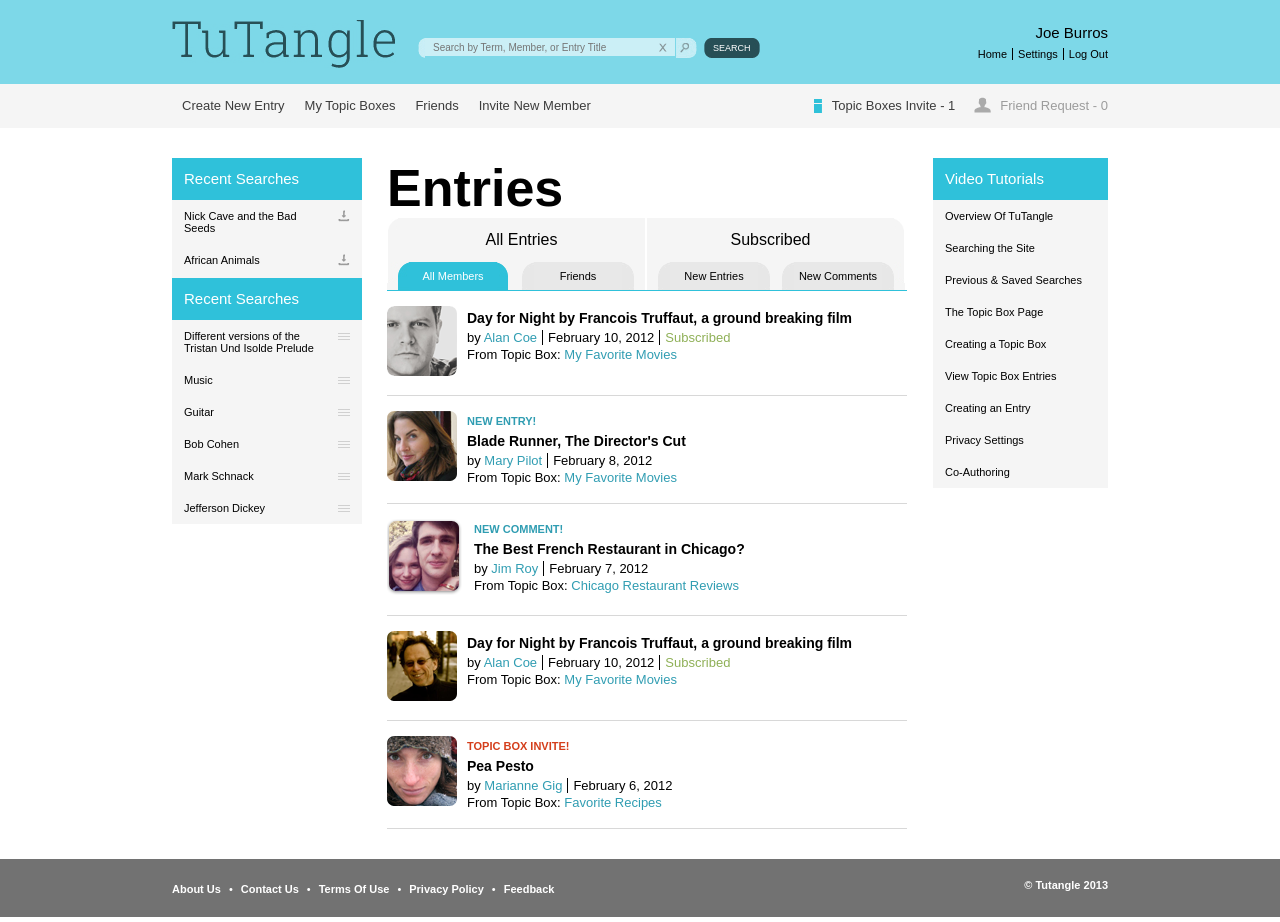
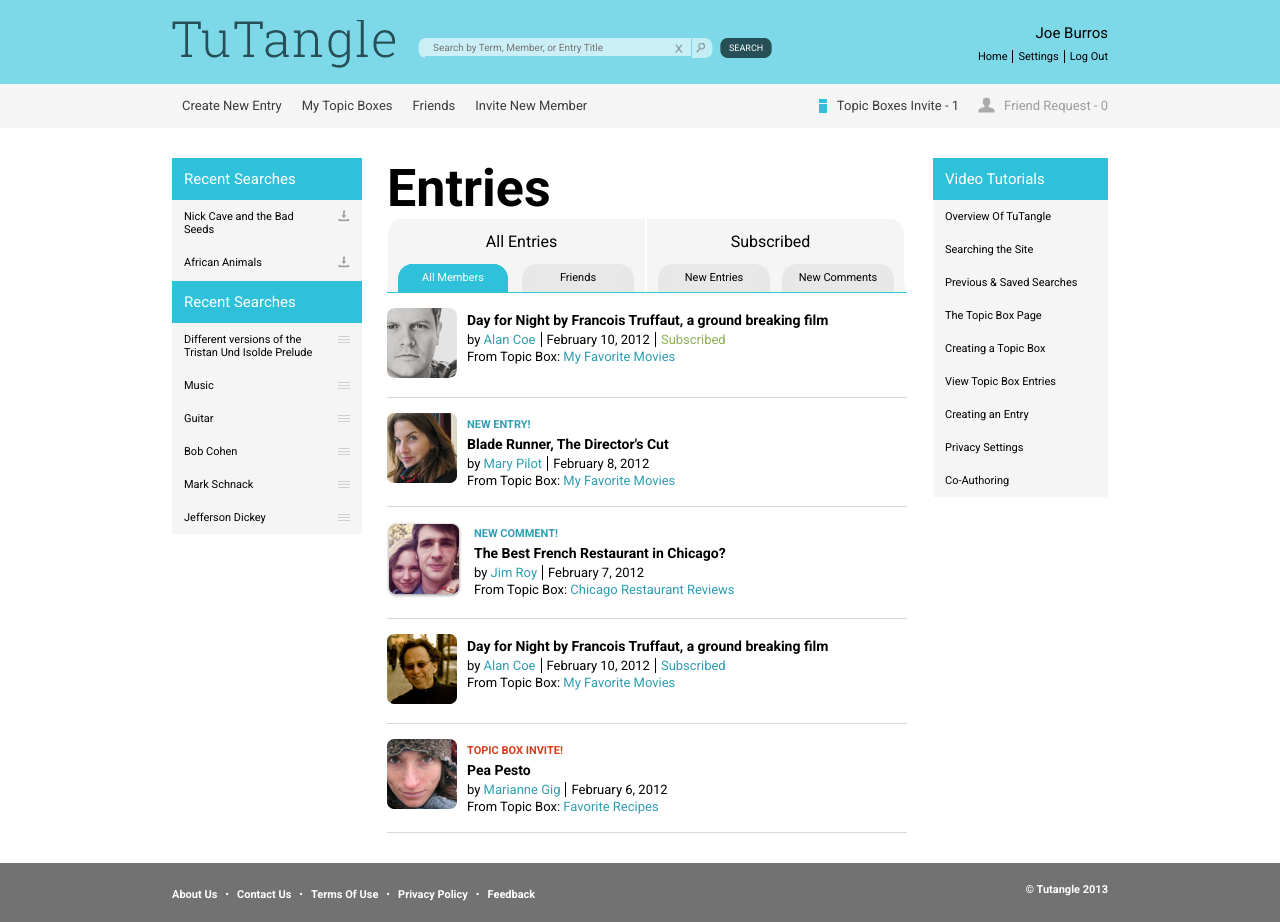
Before and after one commit to diwasp1/SE28_DibasPaudel_TuTangle, a plain HTML site: page index.html in a window 1280 px wide. Drawn offline with Linux system fonts and the light colour scheme.

Commit message:
all added

```diff
--- a/index.html
+++ b/index.html
@@ -63,7 +63,7 @@
                   <ul>
                     <li><a href="">Home</a></li>
                     <li><a href="">Settings</a></li>
-                    <li><a href="">Log Out</a></li>
+                    <li class="last"><a href="">Log Out</a></li>
                   </ul>
                 </div>
               </div>
@@ -90,7 +90,7 @@
                     </span>
                     Topic Boxes Invite - <span>1</span>
                   </li>
-                  <li>
+                  <li class="last">
                     <span class="bottom-header-icon-2 left">
                       <img src="/images/friend-request0.png" alt="" /> </span
                     >Friend Request - <span>0</span>
@@ -306,7 +306,7 @@
                           by <span><a href="#">Alan Coe</a></span>
                         </li>
                         <li>February 10, 2012</li>
-                        <li><a href="#">Subscribed</a></li>
+                        <li class="last"><a href="#">Subscribed</a></li>
                       </ul>
                       <p>From Topic Box: <span>My Favorite Movies </span></p>
                     </div>
--- a/reset.css
+++ b/reset.css
@@ -1,8 +1,8 @@
+@import url("https://fonts.googleapis.com/css2?family=Roboto:ital,wght@0,100;0,300;0,400;0,500;0,700;0,900;1,100;1,300;1,400;1,500;1,700;1,900&display=swap");
 * {
   padding: 0;
   margin: 0;
-  box-sizing: border-box;
-  font-family:Arial,"Times New Roman";
+  font-family: "Roboto", sans-serif;
 }
 
 .left {
@@ -11,7 +11,7 @@
 .right {
   float: right;
 }
-.clearfix::after {
+.clearfix:after {
   content: "";
   clear: both;
   display: table;
--- a/style.css
+++ b/style.css
@@ -44,7 +44,7 @@
   font-size: 11px;
 }
 
-.profile-nav-wrapper ul li:last-child a {
+.profile-nav-wrapper ul .last a {
   padding-right: 0px;
   border-right: none;
 }
@@ -61,7 +61,7 @@
 .nav-links-wrapper ul li a {
   font-size: 13px;
   padding: 0px 10px;
-  display: inline-block;
+
   line-height: 44px;
   color: #3c3c3c;
 }
@@ -85,16 +85,11 @@
   top: 3px;
   left: -11px;
 }
-.nav-notification-wrapper ul li:last-child {
+.nav-notification-wrapper ul .last{
   padding-right: 0px;
 }
 .nav-notification-wrapper ul .active {
   color: #3c3c3c;
-}
-
-.bottom-header-icon {
-  display: inline-block;
-  padding-right: 8px;
 }
 
 /* main content  */
@@ -187,7 +182,7 @@
 .single-content p span {
   color: #309db2;
 }
-.single-content ul li:last-child a {
+.single-content ul .last a {
   color: #8fb057;
 }
 .single-content .alert {
@@ -208,7 +203,7 @@
   color: #ffffff;
 }
 
-.footer-links ul li::before {
+.footer-links ul li:before {
   content: "\2022";
   color: #ffffff;
   margin-right: 8px;
@@ -217,7 +212,7 @@
 .footer-links ul li:first-child {
   margin-left: 0px;
 }
-.footer-links ul li:first-child::before {
+.footer-links ul li:first-child:before {
   content: "";
   margin-right: 0px;
 }
```
